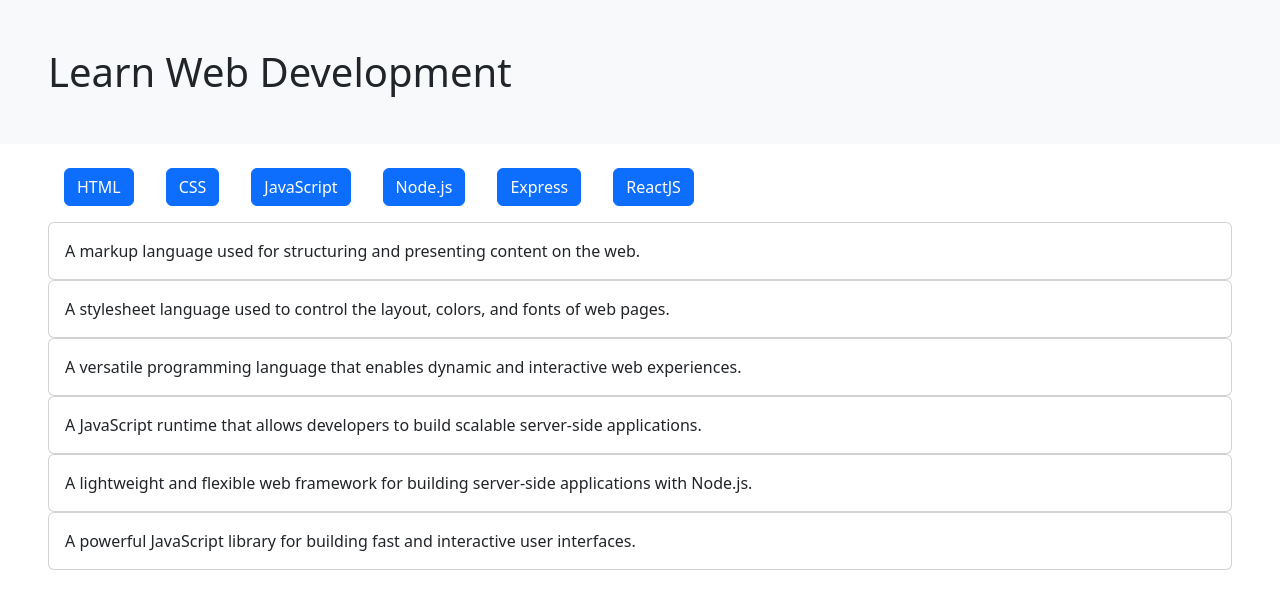
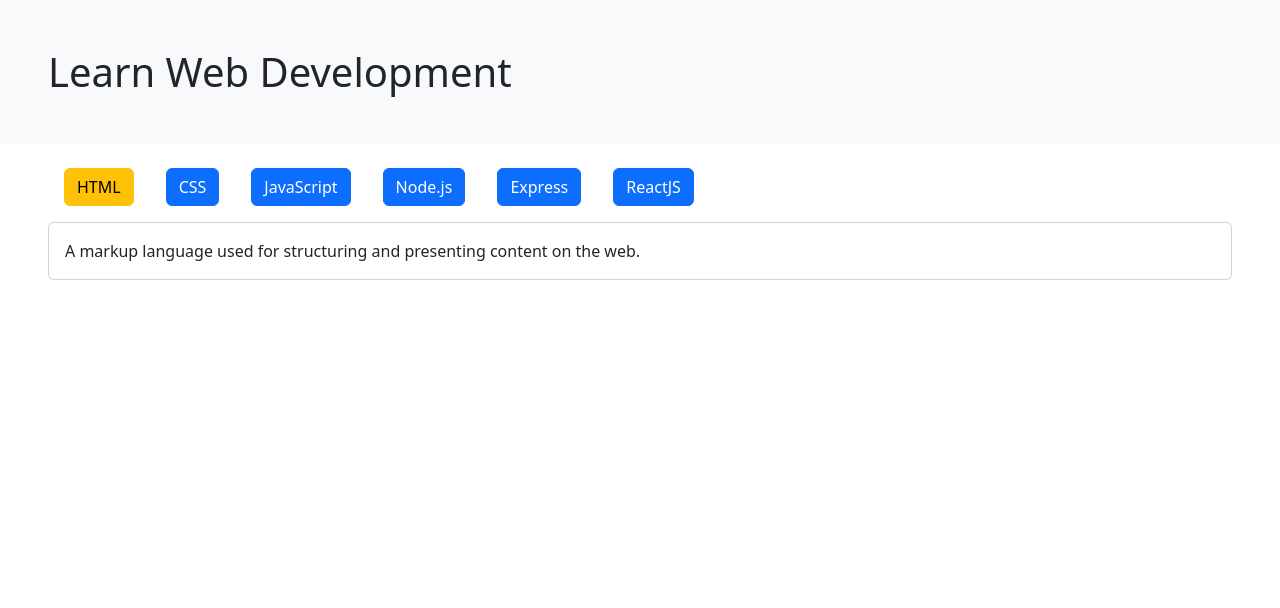
Before and after one commit to imnxtamess/react-use-state, a React (Vite) app: page / in a window 1280 px wide. Both pictures are taken after a click on the button "HTML". Shown: the top 608 px of the page. Built offline with nearby package versions, Linux system fonts and the light colour scheme.

Commit message:
Enhance Buttons and Descriptions components for interactivity and conditional rendering in Main

```diff
--- a/src/components/Buttons.jsx
+++ b/src/components/Buttons.jsx
@@ -1,7 +1,11 @@
-export default function Buttons({ title }) {
+export default function Buttons({ title, isActive, onClick }) {
   return (
     <div className="bg-white p-3">
-      <button class="btn btn-primary" type="button">
+      <button
+        onClick={onClick}
+        className={`btn ${isActive ? "btn-warning" : "btn-primary"}`}
+        type="button"
+      >
         {title}
       </button>
     </div>
--- a/src/components/Descriptions.jsx
+++ b/src/components/Descriptions.jsx
@@ -1,7 +1,7 @@
 export default function Descriptions({ description }) {
   return (
     <div /*class="collapse"*/>
-      <div class="card card-body">{description}</div>
+      <div className="card card-body">{description}</div>
     </div>
   );
 }
--- a/src/components/Main.jsx
+++ b/src/components/Main.jsx
@@ -1,8 +1,10 @@
+import { useState } from "react";
 import Buttons from "./Buttons";
 import Descriptions from "./Descriptions";
 import webDevFundamentals from "../data/webDevFundamentals";
 
 function Main() {
+  const [activeId, setActiveId] = useState(0);
   return (
     <main>
       <header>
@@ -11,13 +13,23 @@
       <div className="px-5">
         <div className="d-flex">
           {webDevFundamentals.map((element) => (
-            <Buttons key={element.id} title={element.title} />
+            <Buttons
+              key={element.id}
+              title={element.title}
+              isActive={activeId === element.id}
+              onClick={() => setActiveId(element.id)}
+            />
           ))}
         </div>
         <div>
-          {webDevFundamentals.map((element) => (
-            <Descriptions key={element.id} description={element.description} />
-          ))}
+          {webDevFundamentals.map((element) =>
+            activeId === element.id ? (
+              <Descriptions
+                key={element.id}
+                description={element.description}
+              />
+            ) : null
+          )}
         </div>
       </div>
     </main>
```
